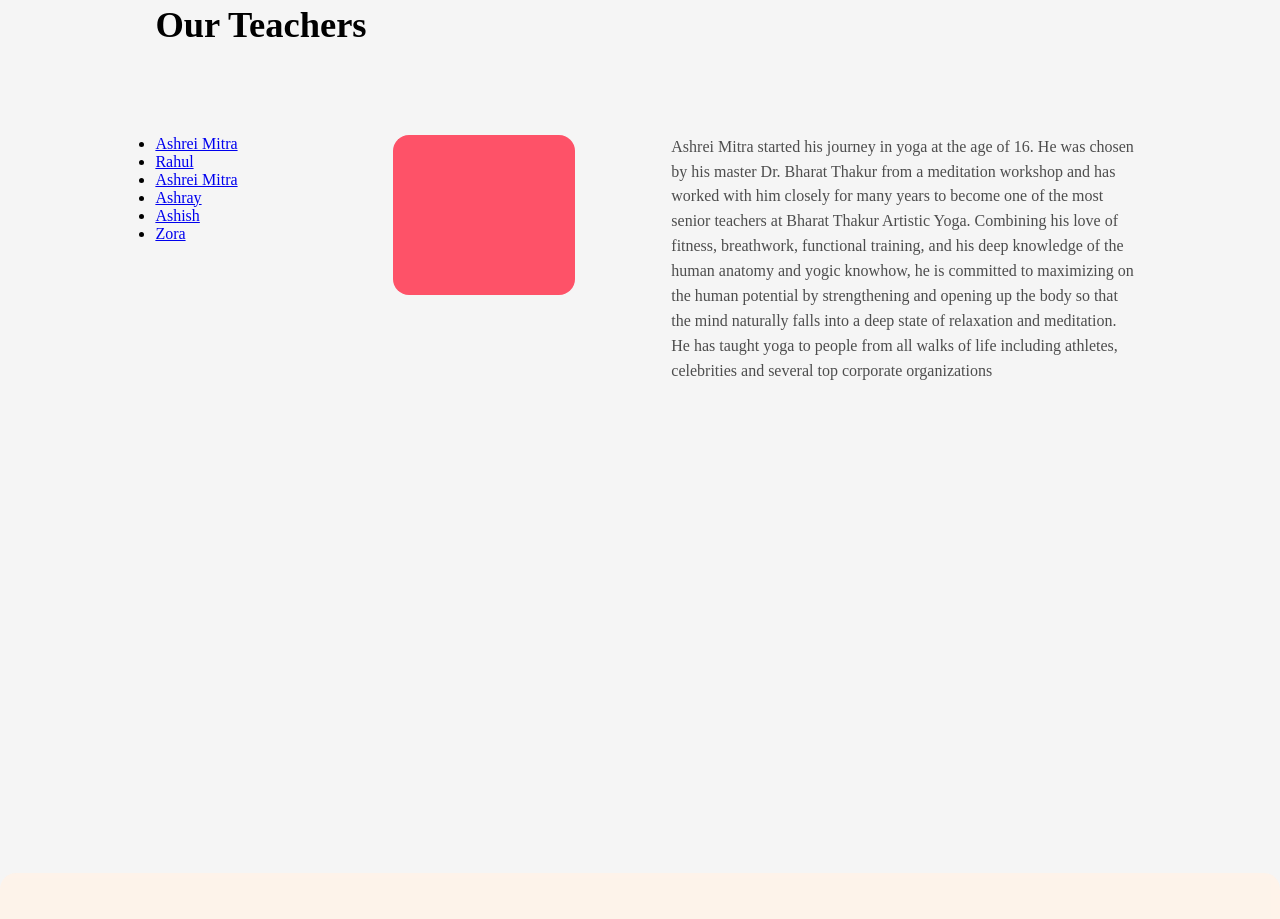
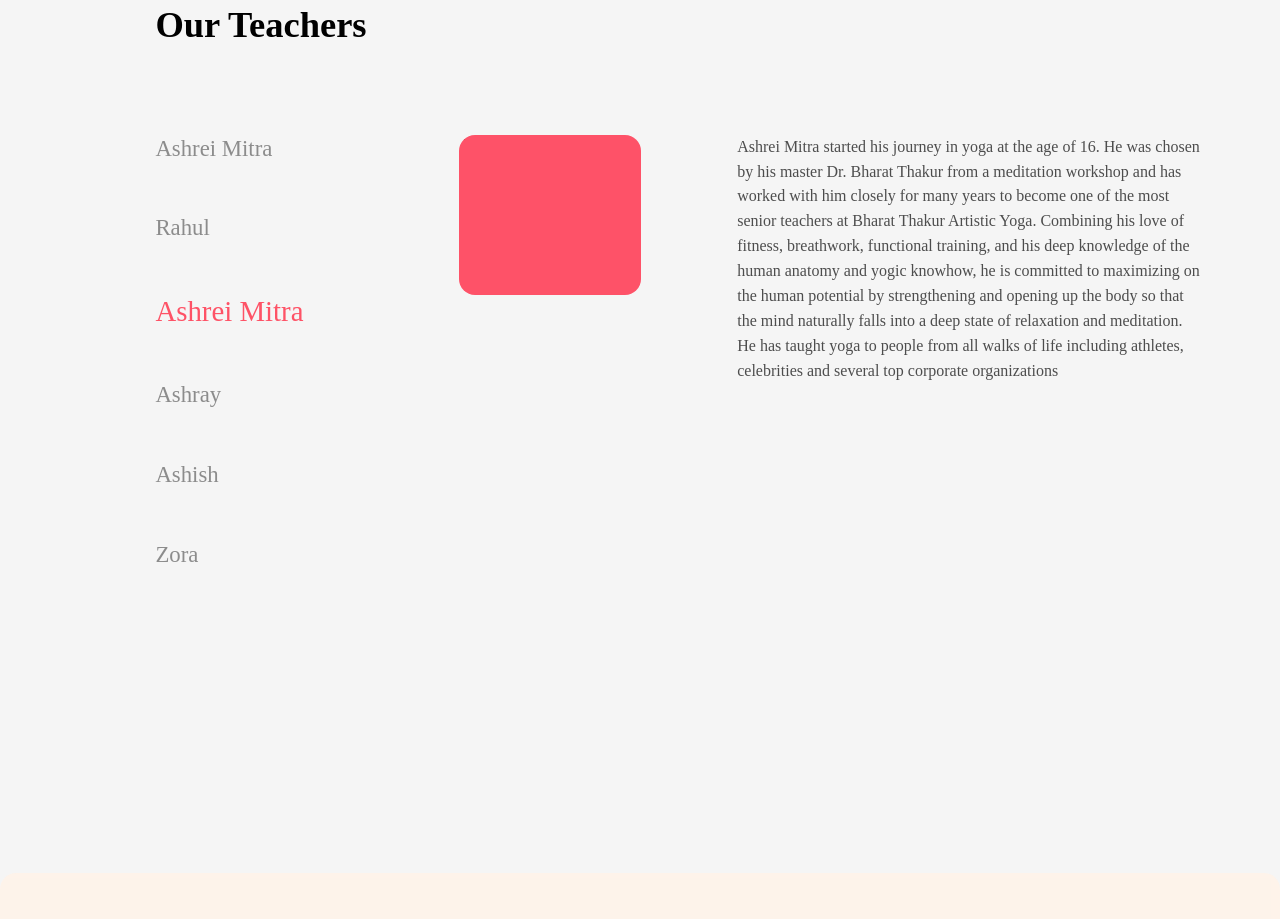
Before and after one commit to ksigei/ay_design, a plain HTML site: page index.html in a window 1280 px wide. Shown: the part 1917-2836 px from the top of the page. Drawn offline with nearby package versions, Linux system fonts and the light colour scheme.

Commit message:
Customize intro section

```diff
--- a/css/style.css
+++ b/css/style.css
@@ -402,6 +402,28 @@ nav .account {
   gap: 155.55px;
   margin-top: 87.57px;
 }
+.team-section .teachers-container .teacher-name-list {
+}
+.team-section .teachers-container .teacher-name-list ul {
+  list-style: none;
+  padding: 0;
+}
+.team-section .teachers-container .teacher-name-list ul li {
+  padding: 0 0 52.62px 0;
+}
+.team-section .teachers-container .teacher-name-list ul .active {
+  font-size: 28.83px;
+  line-height: 35px;
+
+  color: #fe5266;
+  list-style: disc;
+}
+.team-section .teachers-container .teacher-name-list ul li a {
+  font-size: 22.78px;
+  line-height: 27px;
+  color: #8c8c8c;
+  text-decoration: none;
+}
 .team-section .teachers-container .teacher-details {
   display: flex;
 }
@@ -421,7 +443,12 @@ nav .account {
   background: #fe5268;
   border-radius: 16px;
 }
-.team-section .teachers-container .teacher-details .image-name-container .teacher-image img {
+.team-section
+  .teachers-container
+  .teacher-details
+  .image-name-container
+  .teacher-image
+  img {
   position: absolute;
   width: 226px;
   height: 226px;
--- a/index.html
+++ b/index.html
@@ -148,7 +148,8 @@
               </p>
             </div>
             <div class="teacher-nav-btns">
-
+              <div class="btn-prev"></div>
+              <div class="btn-next"></div>
             </div>
           </div>
         </div>
```
